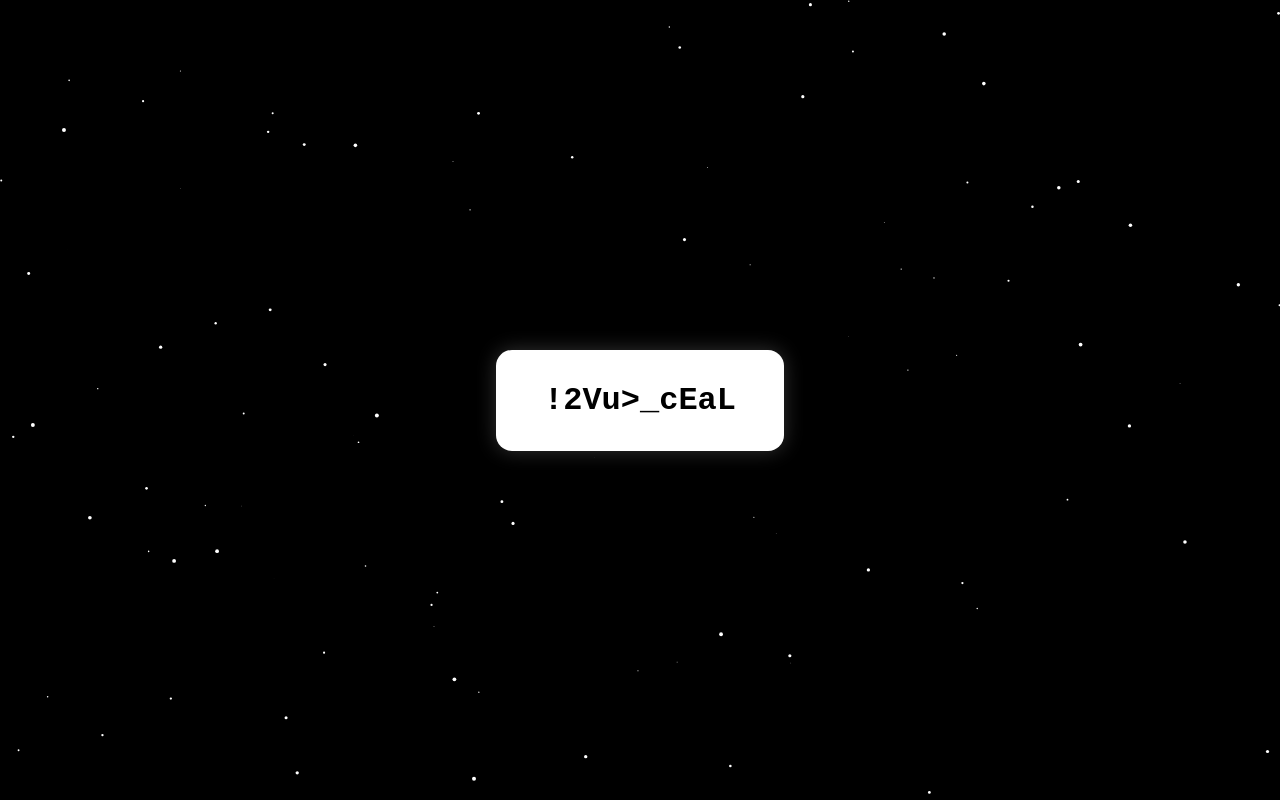
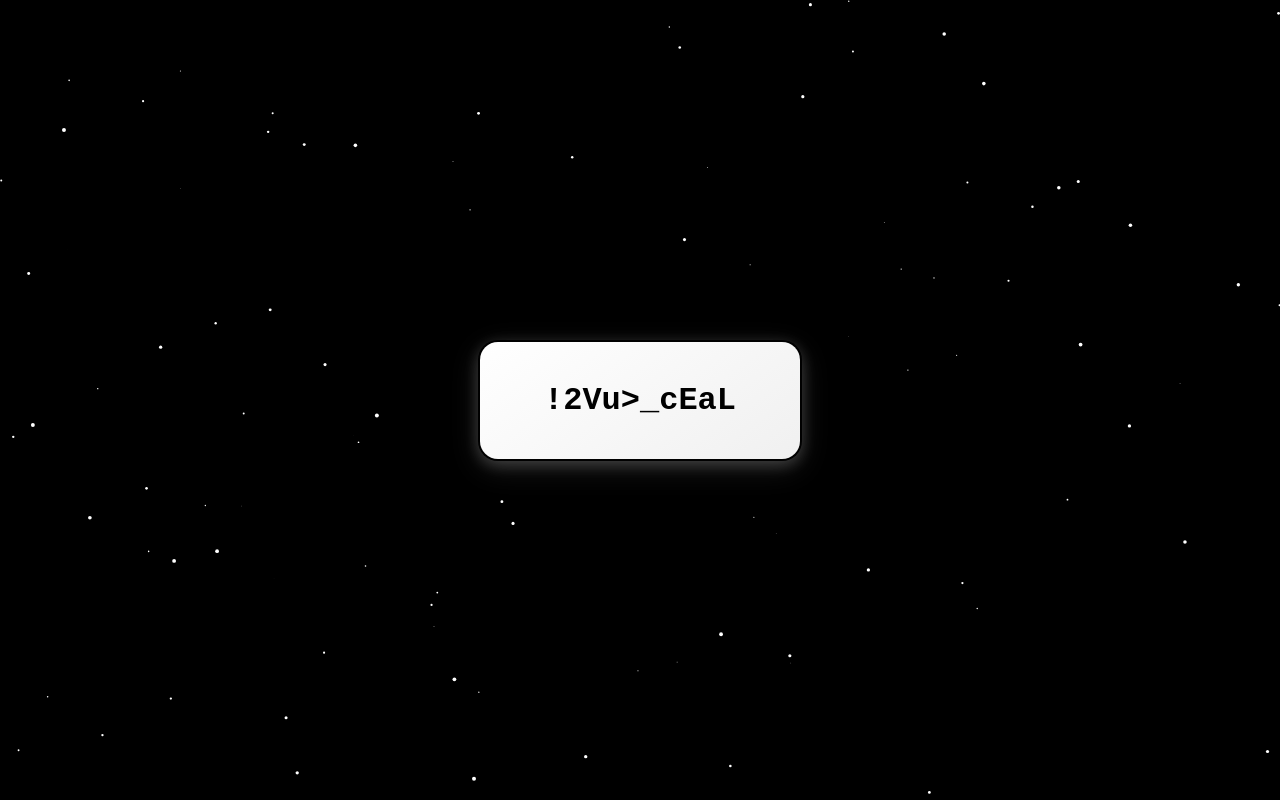
Before and after one commit to Cooldogcat314213/cooldogcat314213.github.io, a plain HTML site: page index.html in a window 1280 px wide. Drawn offline with Linux system fonts and the light colour scheme.

Commit message:
Update style.css

```diff
--- a/style.css
+++ b/style.css
@@ -1,4 +1,4 @@
-/* Make background black and center content */
+/* Body stays the same */
 body {
   margin: 0;
   height: 100vh;
@@ -11,14 +11,32 @@ body {
   overflow: hidden;
 }
 
-/* White card in the middle */
+/* White card with modern styling */
 .card {
-  background: white;
+  position: relative;
+  background: linear-gradient(145deg, #ffffff, #f0f0f0);
   color: black;
-  padding: 2rem 3rem;
-  border-radius: 16px;
+  padding: 2.5rem 4rem;
+  border-radius: 20px;
   font-size: 2rem;
   font-weight: bold;
-  box-shadow: 0 0 20px rgba(255, 255, 255, 0.2);
-  z-index: 1; /* Make sure it's above any effects */
+  text-align: center;
+
+  /* Soft 3D/glow effect */
+  box-shadow:
+    0 4px 15px rgba(255, 255, 255, 0.2),
+    0 8px 30px rgba(255, 255, 255, 0.1);
+
+  /* Optional subtle gradient border */
+  border: 2px solid transparent;
+  background-clip: padding-box;
 }
+
+/* Hover effect for interactivity */
+.card:hover {
+  transform: translateY(-5px) scale(1.02);
+  transition: all 0.3s ease;
+  box-shadow:
+    0 8px 20px rgba(255, 255, 255, 0.3),
+    0 16px 50px rgba(255, 255, 255, 0.2);
+}
```
